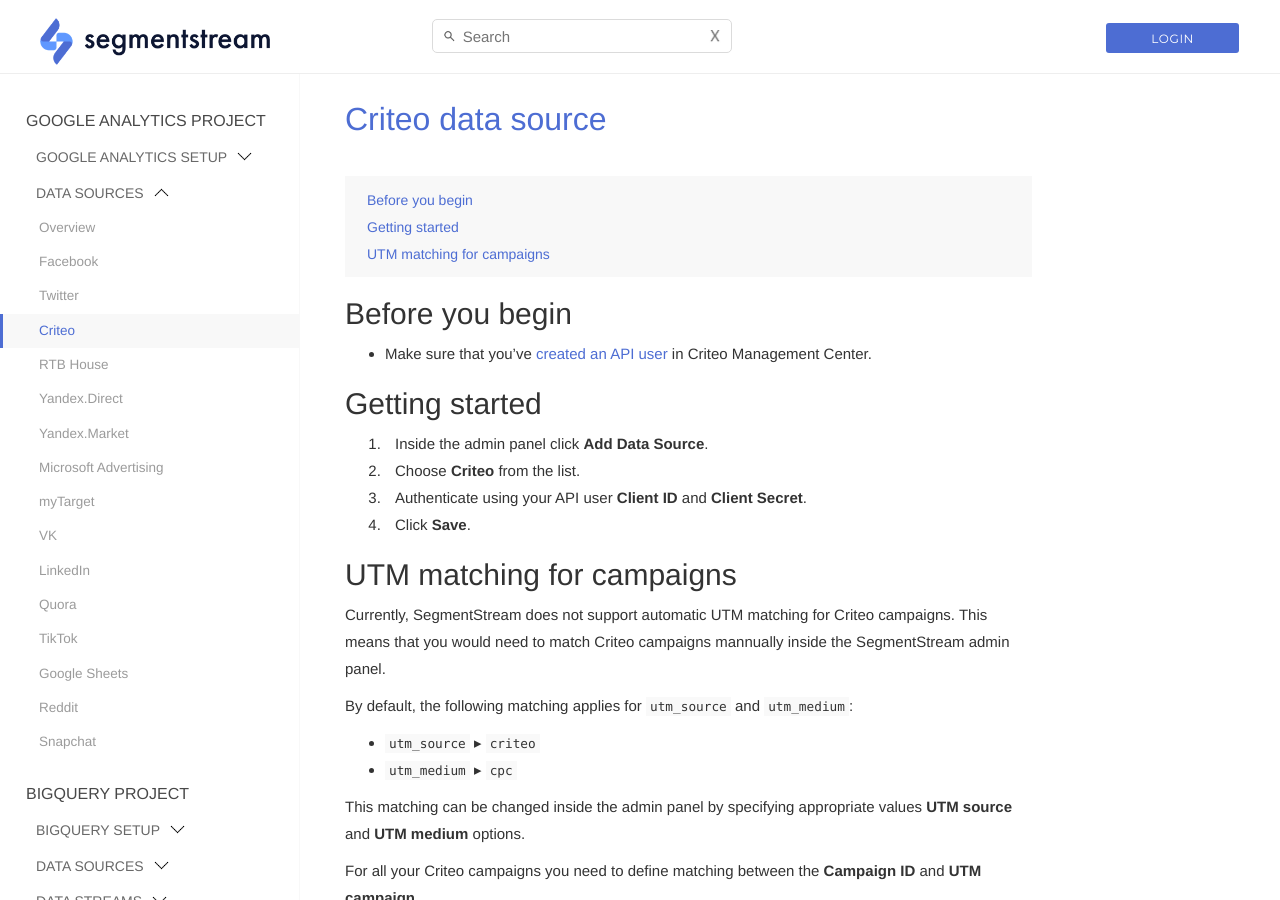
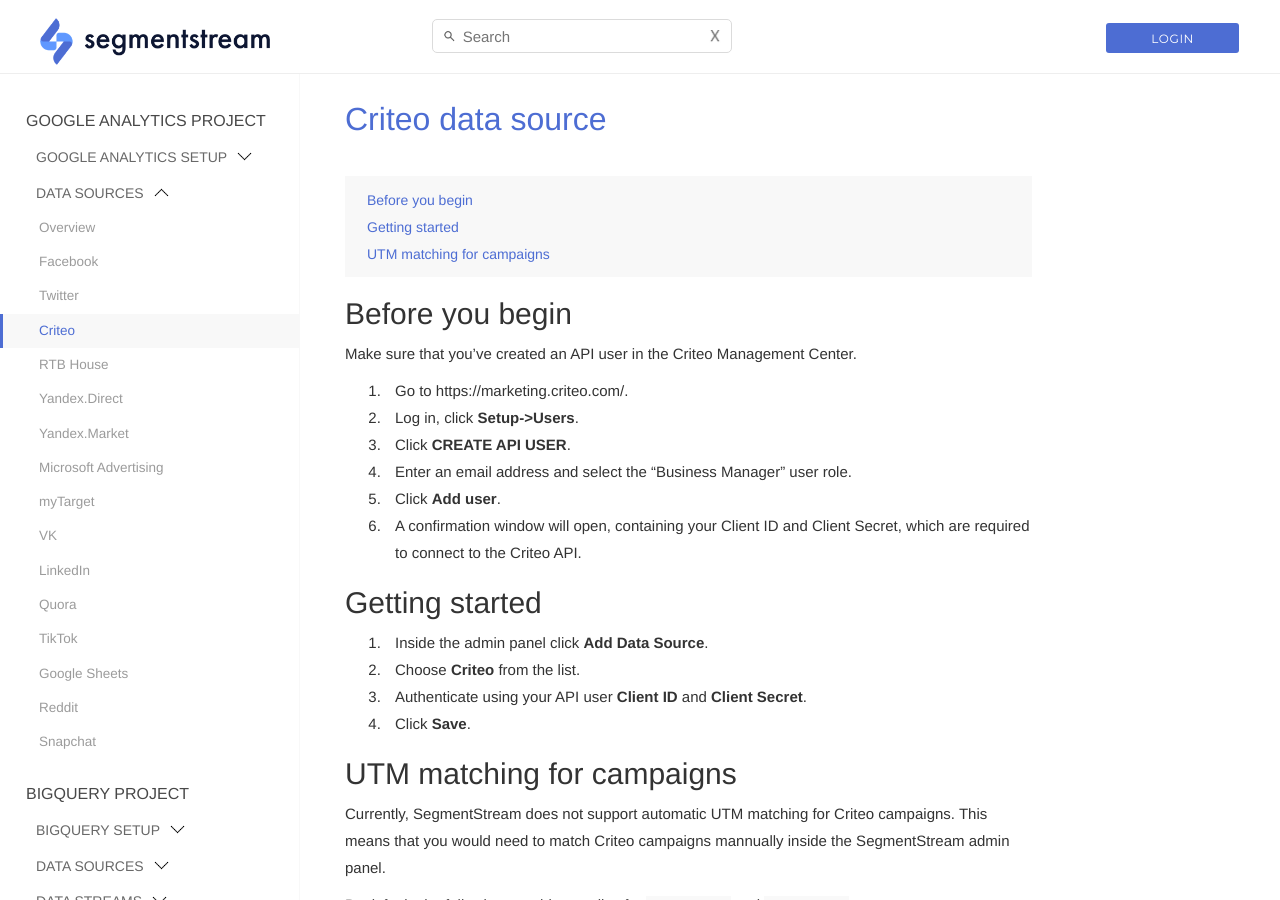
Before and after one commit to segmentstream-com/segmentstream-com.github.io, a Jekyll site: the page built from _docs/ga-datasources/criteo.md, in a window 1280 px wide and 900 px high. Built offline with Jekyll 4.4.1, drawn with Linux system fonts in a browser that asks for light colours; nearby versions of some CDN libraries.

Commit message:
update criteo api user creation  docs

```diff
--- a/_docs/ga-datasources/criteo.md
+++ b/_docs/ga-datasources/criteo.md
@@ -9,7 +9,13 @@
 
 ## Before you begin
 
-* Make sure that you've [created an API user](https://support.criteo.com/s/article?article=API-Getting-Started&language=en_US){:target="_blank"} in Criteo Management Center.
+Make sure that you've created an API user in the Criteo Management Center.
+1. Go to https://marketing.criteo.com/.
+2. Log in, click **Setup->Users**.
+3. Click **CREATE API USER**.
+4. Enter an email address and select the "Business Manager" user role.
+5. Click **Add user**.
+6. A confirmation window will open, containing your Client ID and Client Secret, which are required to connect to the Criteo API.
 
 ## Getting started
 
```
Also changed, not shown: _docs/datasources/criteo.md (+7 -1 lines).
